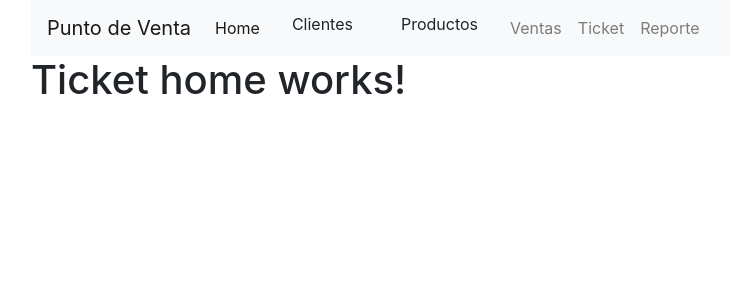
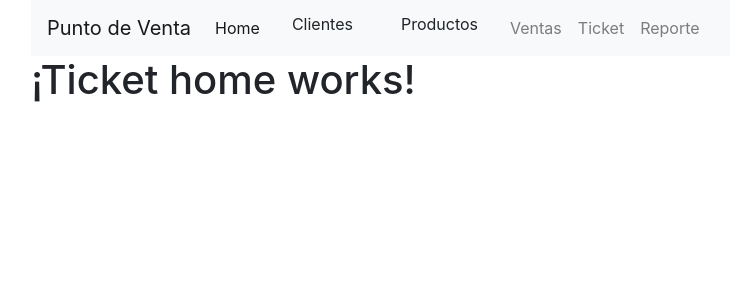
Before and after one commit to RichardHdezS/TPW_I_PuntoDeVenta, an Angular app: page /ticket in a window 1280 px wide. Shown: the top 300 px of the page, without its empty margins (54-784 px from the left). Built offline with nearby package versions, Linux system fonts and the light colour scheme.

Commit message:
Iniciamos la rama ticket

```diff
--- a/src/app/pages/ticket/home/home.component.html
+++ b/src/app/pages/ticket/home/home.component.html
@@ -1 +1 @@
-<h1>Ticket home works!</h1>
+<h1>¡Ticket home works!</h1>
```
